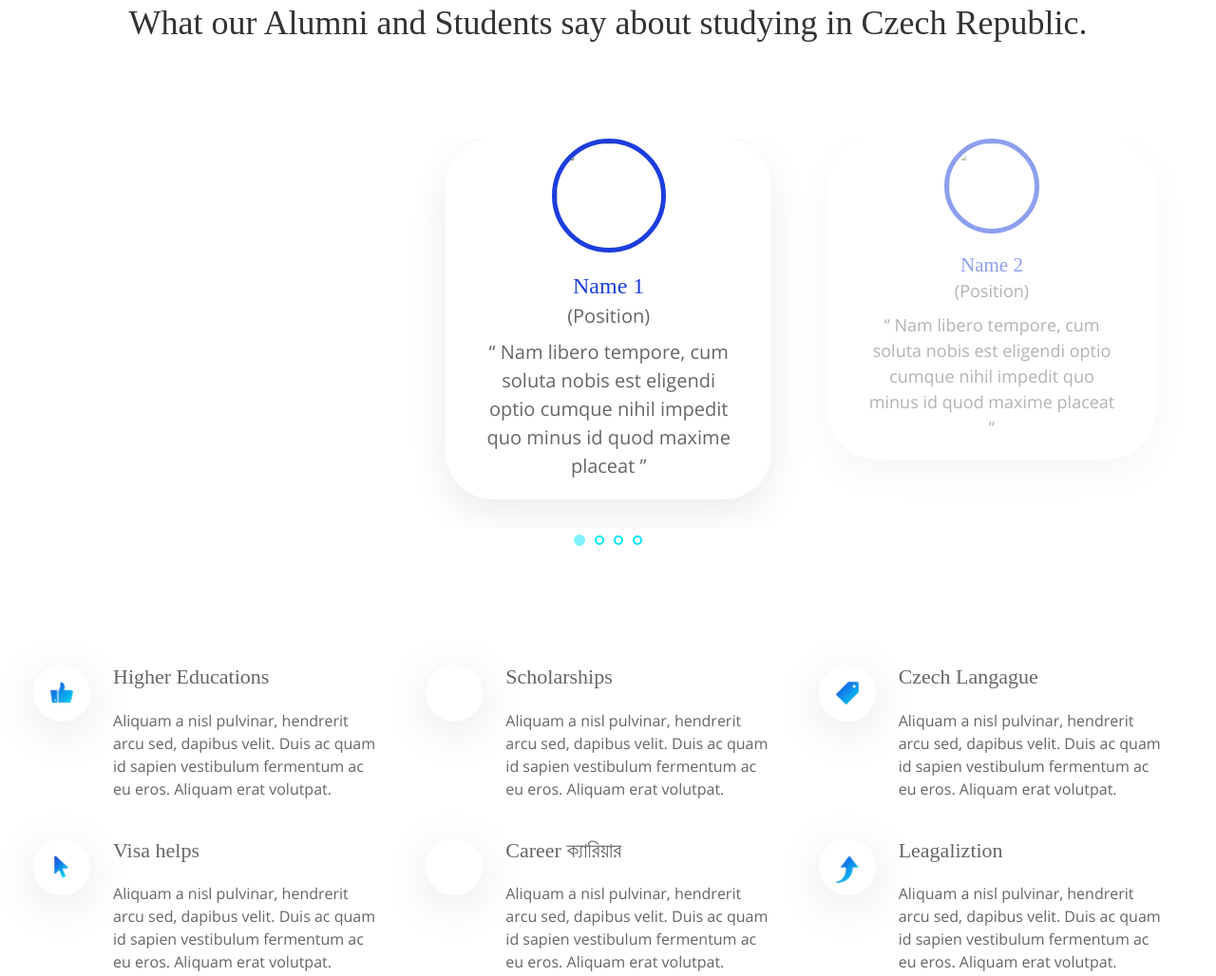
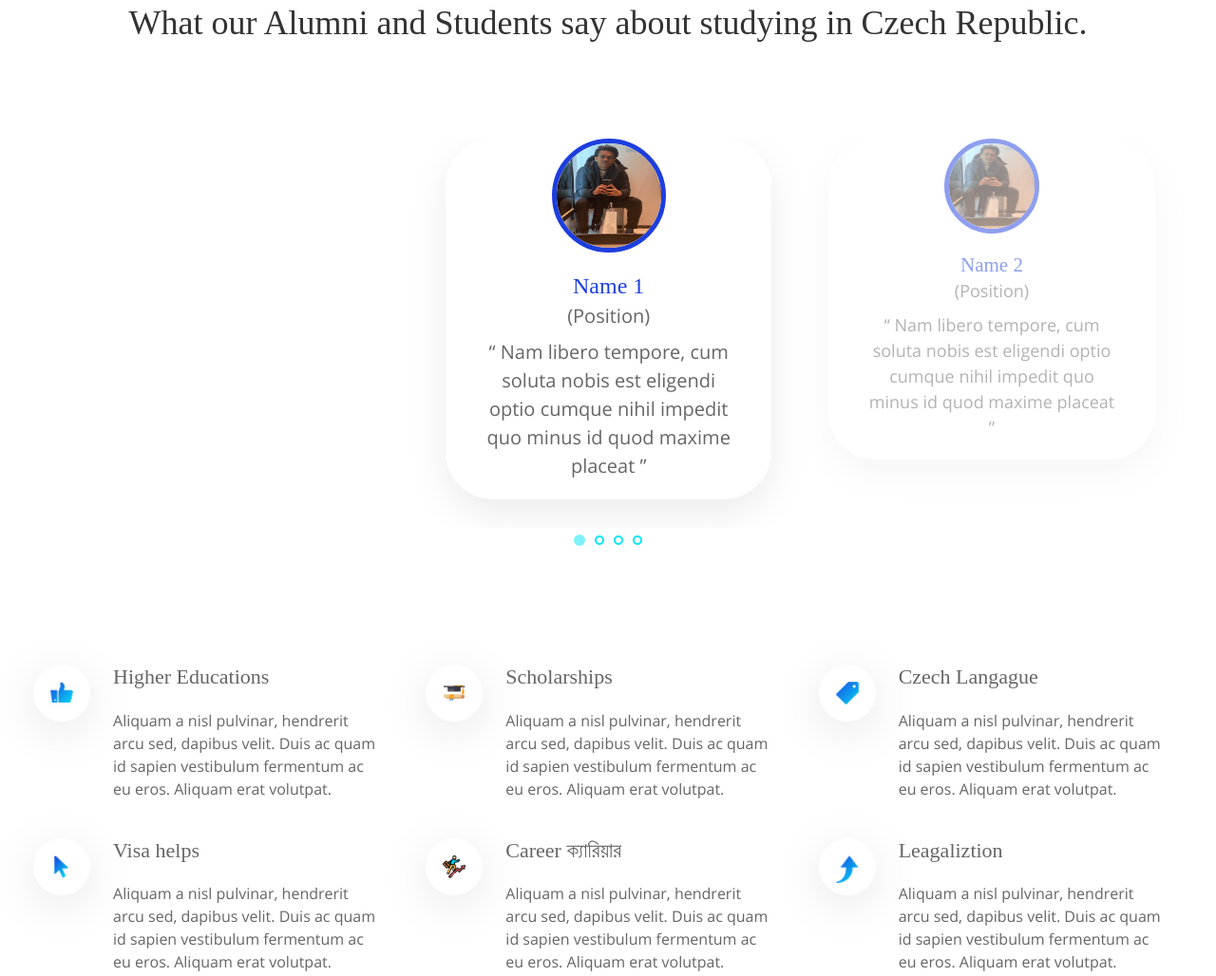
Before and after one commit to arifulimam/bsacz, a plain HTML site: page index.html in a window 1280 px wide. Shown: the part 2659-3687 px from the top of the page at 95% size. Drawn offline with Linux system fonts and the light colour scheme; a web font is replaced by a local one.

Commit message:
update
cvxvxv

```diff
--- a/index.html
+++ b/index.html
@@ -225,7 +225,7 @@
         <h2>What our Alumni and Students say about studying in Czech Republic.</h2>
         <div class="owl-carousel owl-carousel1 owl-theme">
             <div>
-                <div class="card text-center"><img class="card-img-top" src="images/customer1.jpg" alt="">
+                <div class="card text-center"><img class="card-img-top" src="images/r.jpg" alt="">
                     <div class="card-body">
                         <h5>Name 1 <br/>
                             <span> (Position) </span></h5>
@@ -235,7 +235,7 @@
                 </div>
             </div>
             <div>
-                <div class="card text-center"><img class="card-img-top" src="images/customer2.jpg" alt="">
+                <div class="card text-center"><img class="card-img-top" src="images/r.jpg" alt="">
                     <div class="card-body">
                         <h5>Name 2<br/>
                             <span>(Position)</span></h5>
@@ -245,7 +245,7 @@
                 </div>
             </div>
             <div>
-                <div class="card text-center"><img class="card-img-top" src="images/customer3.jpg" alt="">
+                <div class="card text-center"><img class="card-img-top" src="images/user.png" alt="">
                     <div class="card-body">
                         <h5>Name 3<br/>
                             <span> (Position) </span></h5>
@@ -255,7 +255,7 @@
                 </div>
             </div>
             <div>
-                <div class="card text-center"><img class="card-img-top" src="images/customer3.jpg" alt="">
+                <div class="card text-center"><img class="card-img-top" src="images/user.png" alt="">
                     <div class="card-body">
                         <h5>Name 4<br/>
                             <span> (Position) </span></h5>
@@ -279,7 +279,7 @@
                 </div>
             </div>
             <div class="media col-md-6 col-lg-4">
-                <div class="oval mr-4"><img class="align-self-start" src="images/analytics.png" alt=""></div>
+                <div class="oval mr-4"><img class="align-self-start" src="images/scholarship.png" alt=""></div>
                 <div class="media-body">
                     <h5 class="mb-0">Scholarships</h5>
                     Aliquam a nisl pulvinar, hendrerit arcu sed, dapibus velit. Duis ac quam id sapien vestibulum
@@ -303,7 +303,7 @@
                 </div>
             </div>
             <div class="media col-md-6 col-lg-4">
-                <div class="oval mr-4"><img class="align-self-start" src="images/free-support.png" alt=""></div>
+                <div class="oval mr-4"><img class="align-self-start" src="images/goal.png" alt=""></div>
                 <div class="media-body">
                     <h5 class="mb-0">Career ক্যারিয়ার</h5>
                     Aliquam a nisl pulvinar, hendrerit arcu sed, dapibus velit. Duis ac quam id sapien vestibulum
```
Also changed, not shown: images/career.png (added), images/goal.png (added), images/r.jpg (added), images/scholarship.png (added).
